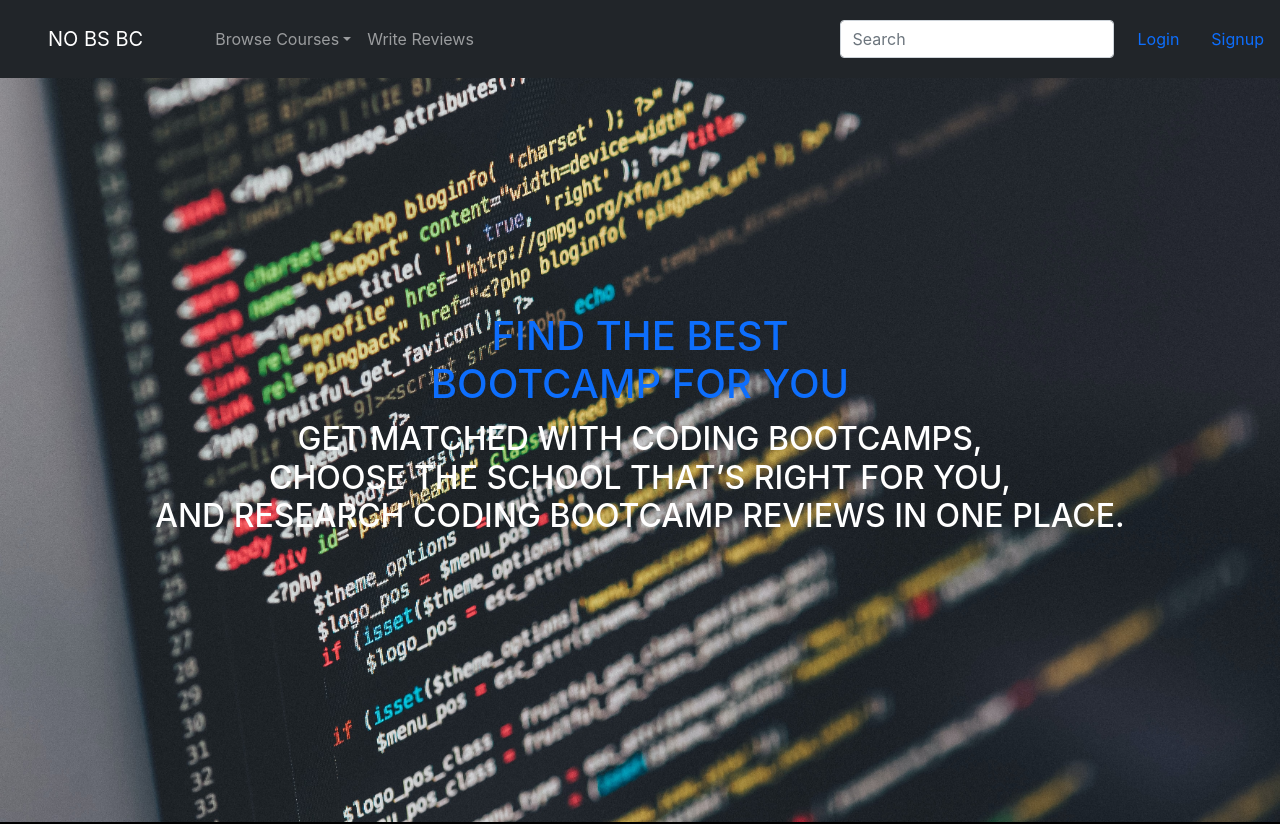
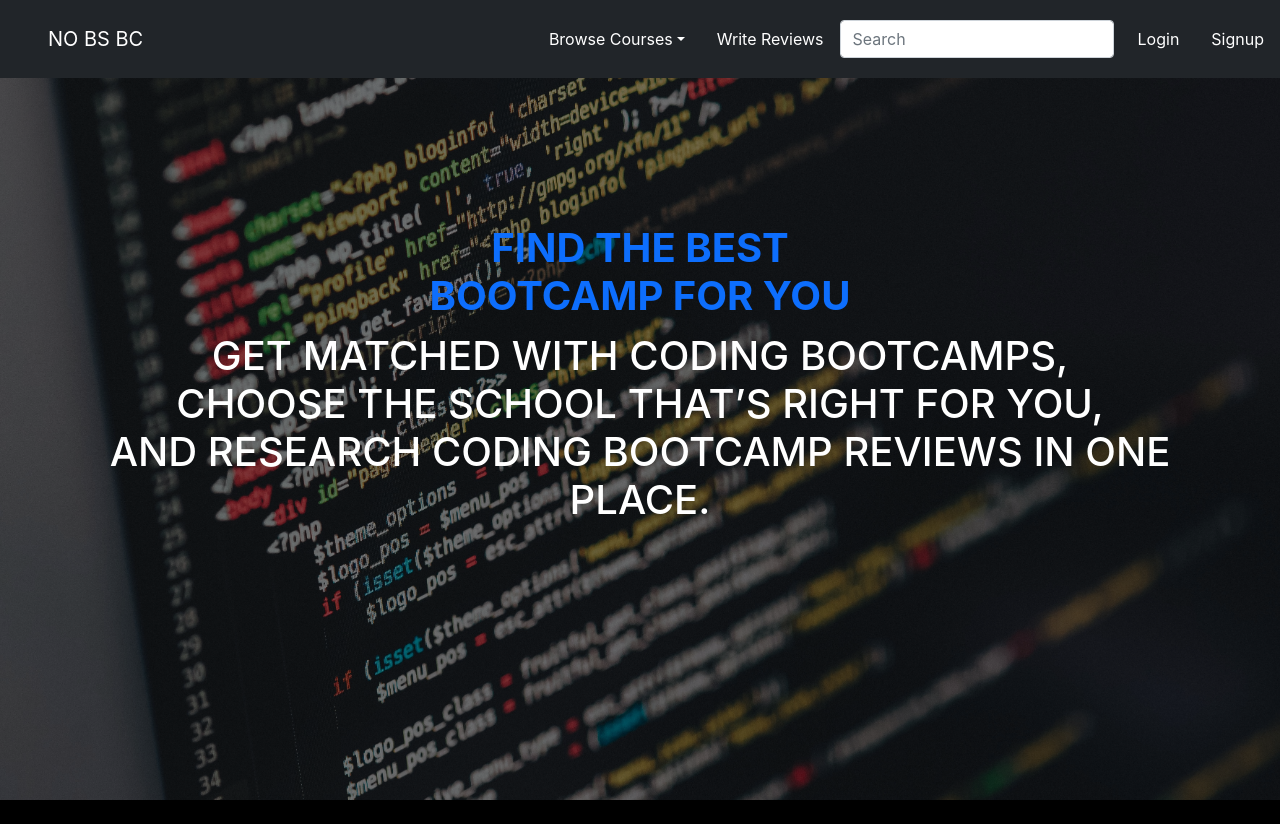
Before and after one commit to bnagel50/Computer-Course-report, a React (Create React App) app in the folder client/: page / in a window 1280 px wide. Shown: the top 824 px of the page. Built offline with nearby package versions, Linux system fonts and the light colour scheme.

Commit message:
fixing landing page

```diff
--- a/client/src/App.js
+++ b/client/src/App.js
@@ -52,7 +52,7 @@ function App() {
     <ApolloProvider client={client}>
       <Router>
         <div className="flex-column justify-flex-start min-100-vh">
-          <Navbar bg="dark" variant="dark">
+          <Navbar fixed='top' bg="dark" variant="dark">
           {/* <Container fixed="top"> */}
                 {/* <LinkContainer to="/"> */}
 
@@ -62,19 +62,18 @@ function App() {
         <Navbar.Toggle aria-controls="navbarScroll" />
         <Navbar.Collapse id="navbarScroll">
           <Nav
-            className="me-auto my-2 my-lg-0"
+            className="me-auto my-2 my-lg-0 text-white "
             style={{ maxHeight: '100px' }}
             navbarScroll
           >
-            <NavDropdown title="Browse Courses" id="navbarScrollingDropdown">
-              <NavDropdown.Item href="/">Full stack</NavDropdown.Item>
+          </Nav>
+          <NavDropdown title="Browse Courses" id="navbarScrollingDropdown" className='text-white'>
+              <NavDropdown.Item href="/" >Full stack</NavDropdown.Item>
               <NavDropdown.Item href="/">
                 UX/UI
               </NavDropdown.Item>
             </NavDropdown>
-            <Nav.Link href="/write-review">Write Reviews</Nav.Link>
-
-          </Nav>
+            <Nav.Link href="/write-review" className='text-white'>Write Reviews</Nav.Link>
           <Form className="d-flex">
             <Form.Control
               type="search"
@@ -84,12 +83,11 @@ function App() {
             />
             {/* <Button variant="outline-success">Search</Button> */}
           </Form>
-          <Nav.Link href="/login">Login</Nav.Link>
-            <Nav.Link href="/signup">Signup</Nav.Link>
+          <Nav.Link href="/login" className='text-white'>Login</Nav.Link>
+            <Nav.Link href="/signup" className='text-white'>Signup</Nav.Link>
         </Navbar.Collapse>
               {/* </Container> */}
           </Navbar>
-
         </div>
       </Router>
       <LandingPage/>
--- a/client/src/components/Footer/Footer.css
+++ b/client/src/components/Footer/Footer.css
@@ -5,4 +5,8 @@
   position: relative;
   bottom: 0;
   width: 100%;
+  /* padding-top: 100px; */
 }
+/* .main-container{
+  padding-top: 100px;
+} */
--- a/client/src/components/Footer/index.js
+++ b/client/src/components/Footer/index.js
@@ -3,6 +3,7 @@ import "./Footer.css";
 
 function Footer() {
   return (
+    <div className="main-container">
     <div className="main-footer">
       <div className="container">
         <div className="row">
@@ -43,6 +44,7 @@ function Footer() {
         </div>
       </div>
     </div>
+    </div>
   );
 }
 
--- a/client/src/components/LandingPage/LandingPage.css
+++ b/client/src/components/LandingPage/LandingPage.css
@@ -1,8 +1,8 @@
 .main-home {
-    min-height: 93vh;
+    min-height: 100vh;
     display: flex;
     align-items: center;
-    background-image: url("../background1.jpg");
+    background-image: linear-gradient(rgba(0, 0, 0, 0.5), rgba(0, 0, 0, 0.5)), url("../background1.jpg");
     background-position: center;
     background-size: cover;
 }
@@ -11,3 +11,7 @@
     color: white;
     opacity: 100%;
 }
+
+h2 {
+    box-shadow: 5rem;
+}
--- a/client/src/components/LandingPage/index.js
+++ b/client/src/components/LandingPage/index.js
@@ -3,17 +3,15 @@ import "./LandingPage.css";
 
 const LandingPage = () => {
   return (
-    <main  className='main-home text-primary bold pb-5'>
-    <div className=' container text-primary'>
-       {/* Container */}
-     <div className='row'>
-     <div className='col'>
-       <h1 className='text-center py-1'>FIND THE BEST <br></br>  BOOTCAMP FOR YOU</h1>
-       <h2 className='text-center' >GET MATCHED WITH CODING BOOTCAMPS, <br></br> CHOOSE THE SCHOOL THAT’S RIGHT FOR YOU, <br></br> AND RESEARCH CODING BOOTCAMP REVIEWS IN ONE PLACE.</h2>
+    <main  className='main-home text-primary pb-5 '>
+    <div className=' container text-primary '>
+       <div className='row'>
+       <div className='col'>
+         <h1 className='text-center py-1 fw-bold'>FIND THE BEST <br></br>  BOOTCAMP FOR YOU</h1>
+         <h2 className='text-center fs-1' >GET MATCHED WITH CODING BOOTCAMPS, <br></br> CHOOSE THE SCHOOL THAT’S RIGHT FOR YOU, <br></br> AND RESEARCH CODING BOOTCAMP REVIEWS IN ONE PLACE.</h2>
+      </div>
+       </div>
      </div>
-     </div>
-     </div>
-
      </main>
   )
 }
--- a/client/src/index.css
+++ b/client/src/index.css
@@ -11,3 +11,12 @@ code {
   font-family: source-code-pro, Menlo, Monaco, Consolas, 'Courier New',
     monospace;
 }
+
+
+#navbarScrollingDropdown {
+  color: white;
+}
+
+html{
+  scroll-behavior: smooth;
+}
```
Also changed, not shown: client/src/components/background2.jpg (added).
